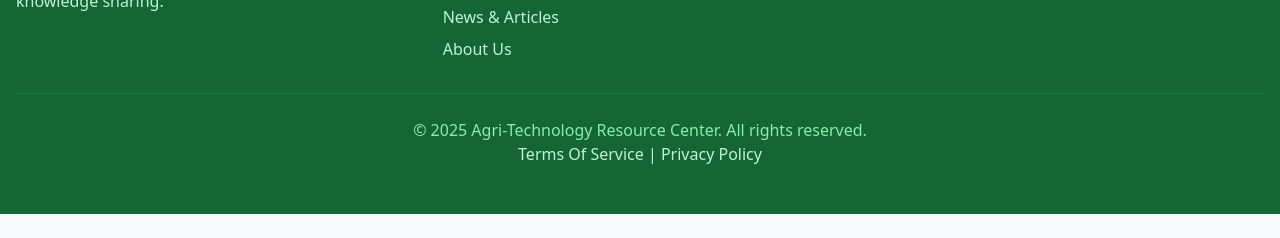
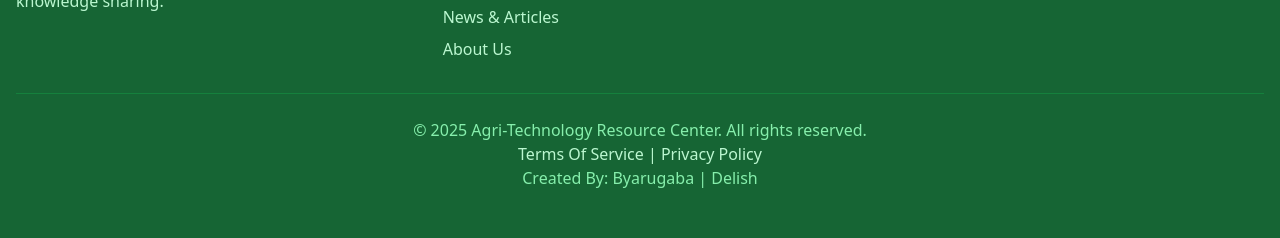
Before and after one commit to Agri-Technology/Agri-Technology-Resource-Center, a plain HTML site: page index.html in a window 1280 px wide. Shown: the part 2395-2633 px from the top of the page. Before the commit the page ends 2609 px from the top, so only its background shows below. Drawn offline with nearby package versions, Linux system fonts and the light colour scheme.

Commit message:
Update index.html

```diff
--- a/index.html
+++ b/index.html
@@ -197,6 +197,7 @@
       <div class="border-t border-green-700 mt-8 pt-6 text-center text-green-300">
         <p>&copy; 2025 Agri-Technology Resource Center. All rights reserved.</p>
         <p><a href="pages/privacy-policy-terms-of-service.html" class="text-green-200 hover:text-white transition-colors block" >Terms Of Service | Privacy Policy </a></p>
+        <p>Created By: Byarugaba | Delish </p>
       </div>
     </div>
   </footer>
```
